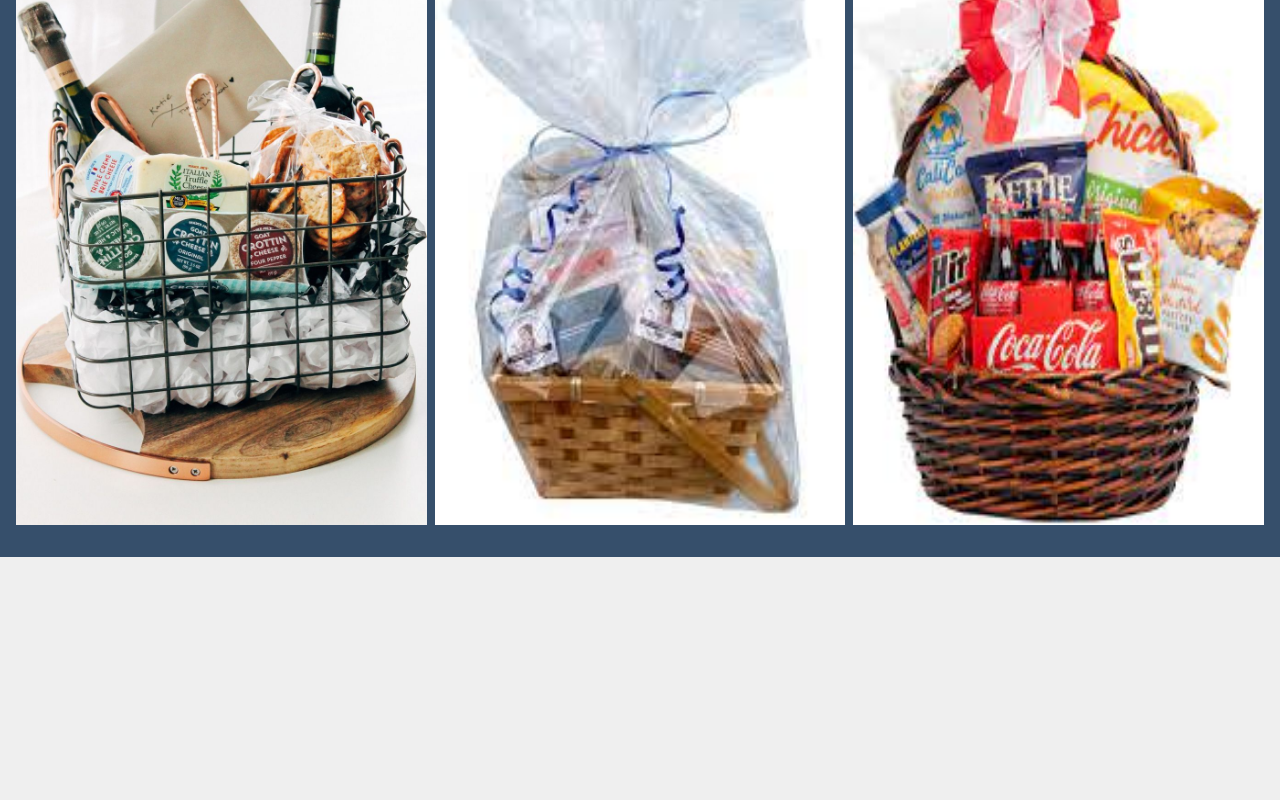
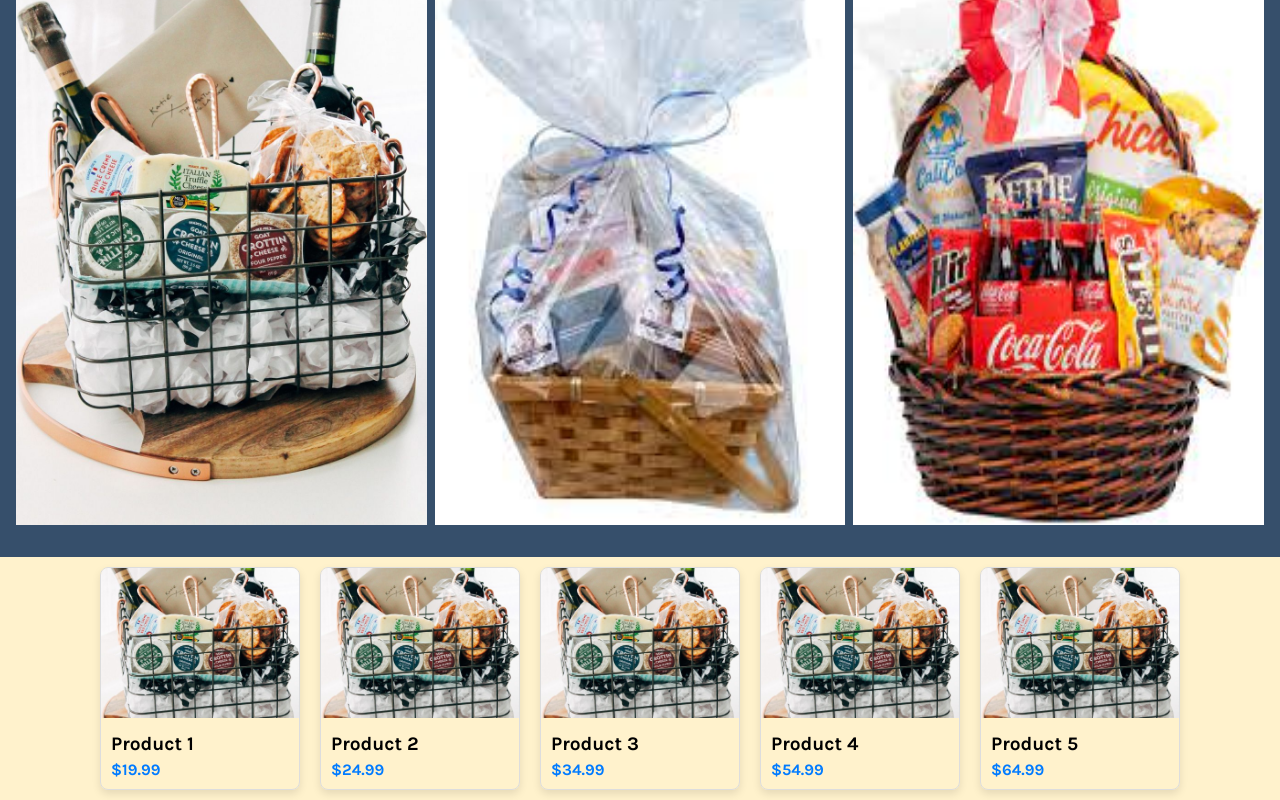
Before and after one commit to MilanJulinac42/gb-client, a Next.js app: page / in a window 1280 px wide. Shown: the part 492-1292 px from the top of the page. Before the commit the page ends 1049 px from the top, so only its background shows below. Built offline with nearby package versions, Linux system fonts and the light colour scheme.

Commit message:
gb-76 added gallery

```diff
--- a/components/card/Card.module.scss
+++ b/components/card/Card.module.scss
@@ -0,0 +1,33 @@
+.productCard {
+    border: 1px solid #ddd;
+    border-radius: 8px;
+    overflow: hidden;
+    margin: 10px;
+    width: 200px; /* Adjust as needed */
+    box-shadow: 0 4px 8px rgba(0, 0, 0, 0.1);
+    transition: transform 0.3s ease-in-out;
+
+    &:hover {
+      transform: scale(1.05);
+    }
+  }
+
+  .productImage {
+    width: 100%;
+    height: 150px; /* Adjust as needed */
+    object-fit: cover;
+  }
+
+  .productInfo {
+    padding: 10px;
+  }
+
+  .productName {
+    font-size: 1.2rem;
+    margin-bottom: 5px;
+  }
+
+  .productPrice {
+    color: #007bff; /* Adjust to your brand color */
+    font-weight: bold;
+  }
--- a/components/card/Card.tsx
+++ b/components/card/Card.tsx
@@ -1,10 +1,22 @@
 import React from "react";
-import styles from "./Card.module.scss"
+import styles from "./Card.module.scss";
 
-const Card: React.FC = () => {
-    return (
-        <div></div>
-    )
+interface ProductCardProps {
+  name: string;
+  price: number;
+  imageUrl: string;
 }
 
+const Card: React.FC<ProductCardProps> = ({ name, price, imageUrl }) => {
+  return (
+    <div className={styles.productCard}>
+      <img src={imageUrl} alt={name} className={styles.productImage} />
+      <div className={styles.productInfo}>
+        <h3 className={styles.productName}>{name}</h3>
+        <p className={styles.productPrice}>${price.toFixed(2)}</p>
+      </div>
+    </div>
+  );
+};
+
 export default Card;
--- a/layout/landingPageGallery/LandingPageGallery.tsx
+++ b/layout/landingPageGallery/LandingPageGallery.tsx
@@ -1,10 +1,24 @@
 import React from "react";
-import styles from "./LandingPageGallery.module.scss"
+import styles from "./LandingPageGallery.module.scss";
+import Card from "../../components/card/Card";
 
 const LandingPageGallery: React.FC = () => {
-    return (
-        <div></div>
-    )
-}
+  const products = [
+    { name: "Product 1", price: 19.99, imageUrl: "/gb1.jpg" },
+    { name: "Product 2", price: 24.99, imageUrl: "/gb1.jpg" },
+    { name: "Product 3", price: 34.99, imageUrl: "/gb1.jpg" },
+    { name: "Product 4", price: 54.99, imageUrl: "/gb1.jpg" },
+    { name: "Product 5", price: 64.99, imageUrl: "/gb1.jpg" },
+  ];
+  return (
+    <div
+      style={{ display: "flex", flexWrap: "wrap", justifyContent: "center" }}
+    >
+      {products.map((product, index) => (
+        <Card key={index} {...product} />
+      ))}
+    </div>
+  );
+};
 
 export default LandingPageGallery;
```
